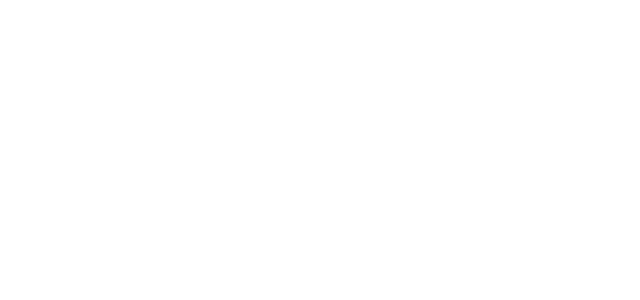
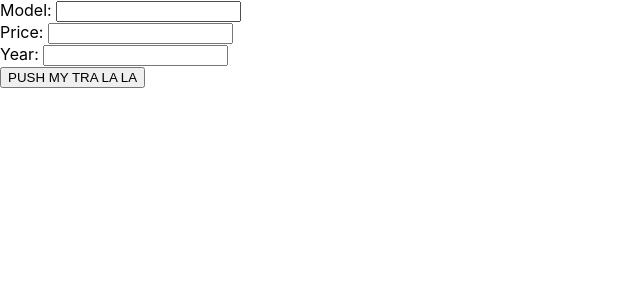
Before and after one commit to tykhonenkomax/OKTEN-SCHOOL-REACT-HOMEWORK-2021, a React (Create React App) app: page / in a window 1280 px wide. Shown: the top 300 px of the page, without its empty margins (0-640 px from the left). Built offline with nearby package versions, Linux system fonts and the light colour scheme.

Commit message:
Lesson 3 Part 1 (создал структуру + формы)

```diff
--- a/package.json
+++ b/package.json
@@ -8,6 +8,7 @@
     "@testing-library/user-event": "^13.5.0",
     "react": "^17.0.2",
     "react-dom": "^17.0.2",
+    "react-hook-form": "^7.29.0",
     "react-scripts": "5.0.0",
     "web-vitals": "^2.1.4"
   },
--- a/src/App.js
+++ b/src/App.js
@@ -1,10 +1,11 @@
-import logo from './logo.svg';
+
 import './App.css';
+import FormComponents from "./Components/FormComponents/FormComponents";
 
 function App() {
   return (
-    <div className="App">
-
+    <div>
+<FormComponents/>
     </div>
   );
 }
--- /dev/null
+++ b/src/Components/FormComponents/FormComponents.js
@@ -0,0 +1,25 @@
+import React from 'react';
+import {useForm} from "react-hook-form";
+
+const FormComponents = () => {
+
+    const {register,handleSubmit,reset}=useForm();
+
+    const infoFromInput =(value)=>{
+        console.log(value)
+    }
+
+
+    return (
+        <div>
+            <form onSubmit={handleSubmit(infoFromInput)}>
+                <div><label>Model: <input type='text' {...register('model')}/></label></div>
+                <div><label>Price: <input type='text' {...register('price', {valueAsNumber:true})}/></label></div>
+                <div><label>Year: <input type='text'{...register('year',{valueAsNumber:true} )}/></label></div>
+                <button>PUSH MY TRA LA LA</button>
+            </form>
+        </div>
+    );
+};
+
+export default FormComponents;
--- /dev/null
+++ b/src/Components/FormComponents/index.js
@@ -0,0 +1 @@
+export * from './FormComponents'
--- /dev/null
+++ b/src/Links/index.js
@@ -0,0 +1 @@
+export * from './Urls'
--- /dev/null
+++ b/src/Services/index.js
@@ -0,0 +1 @@
+export * from './AxiosServices'
```
Also changed, not shown: src/Links/Urls.js (added, +8 -0 lines), src/Components/CarComponents/CarComponents.js (added), src/Components/CarComponents/index.js (added), src/Components/CarsComponents/CarsComponents.js (added), src/Components/CarsComponents/index.js (added), src/Services/AxiosServices.js (added), 2 other files (tests, documents, lock files or other folders).
